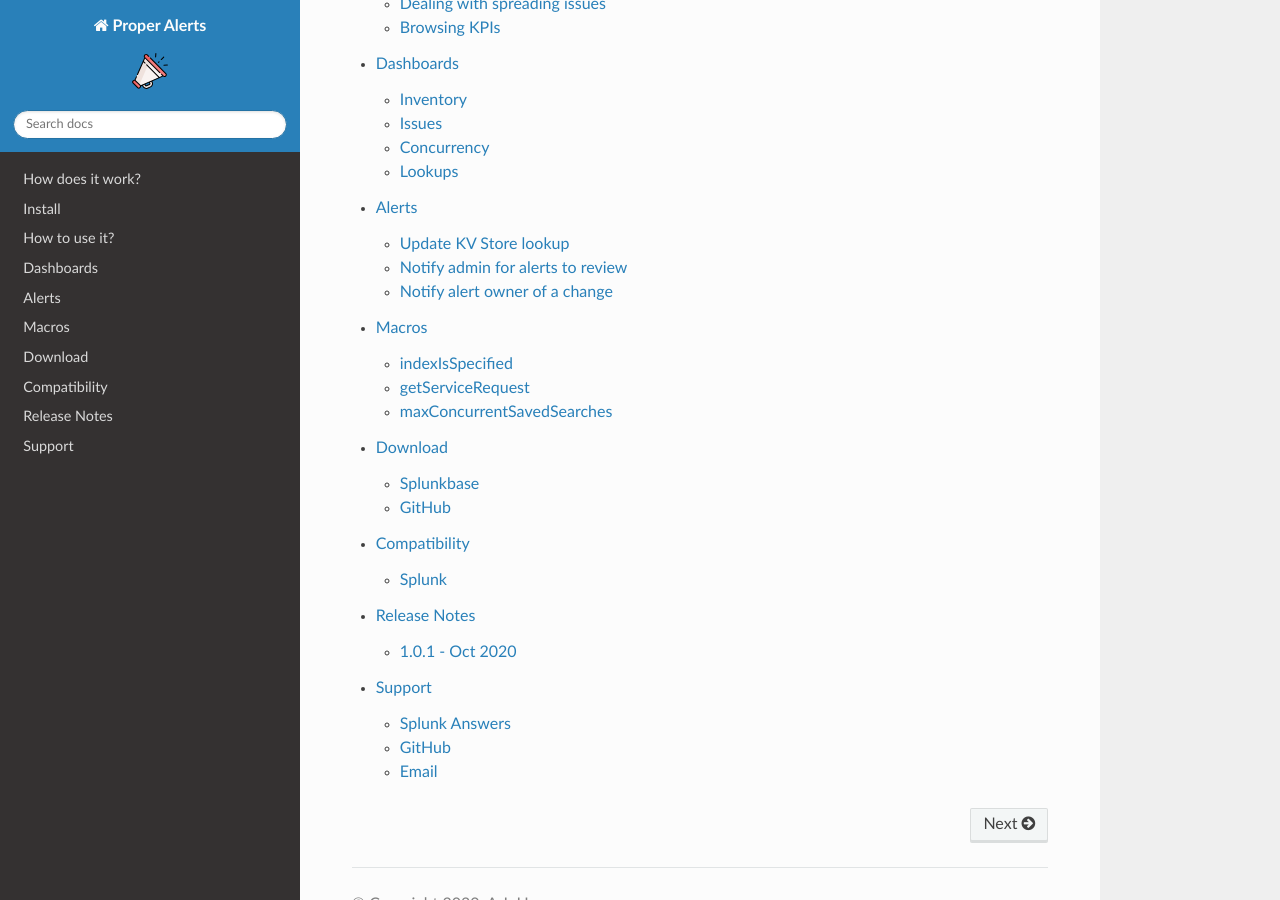
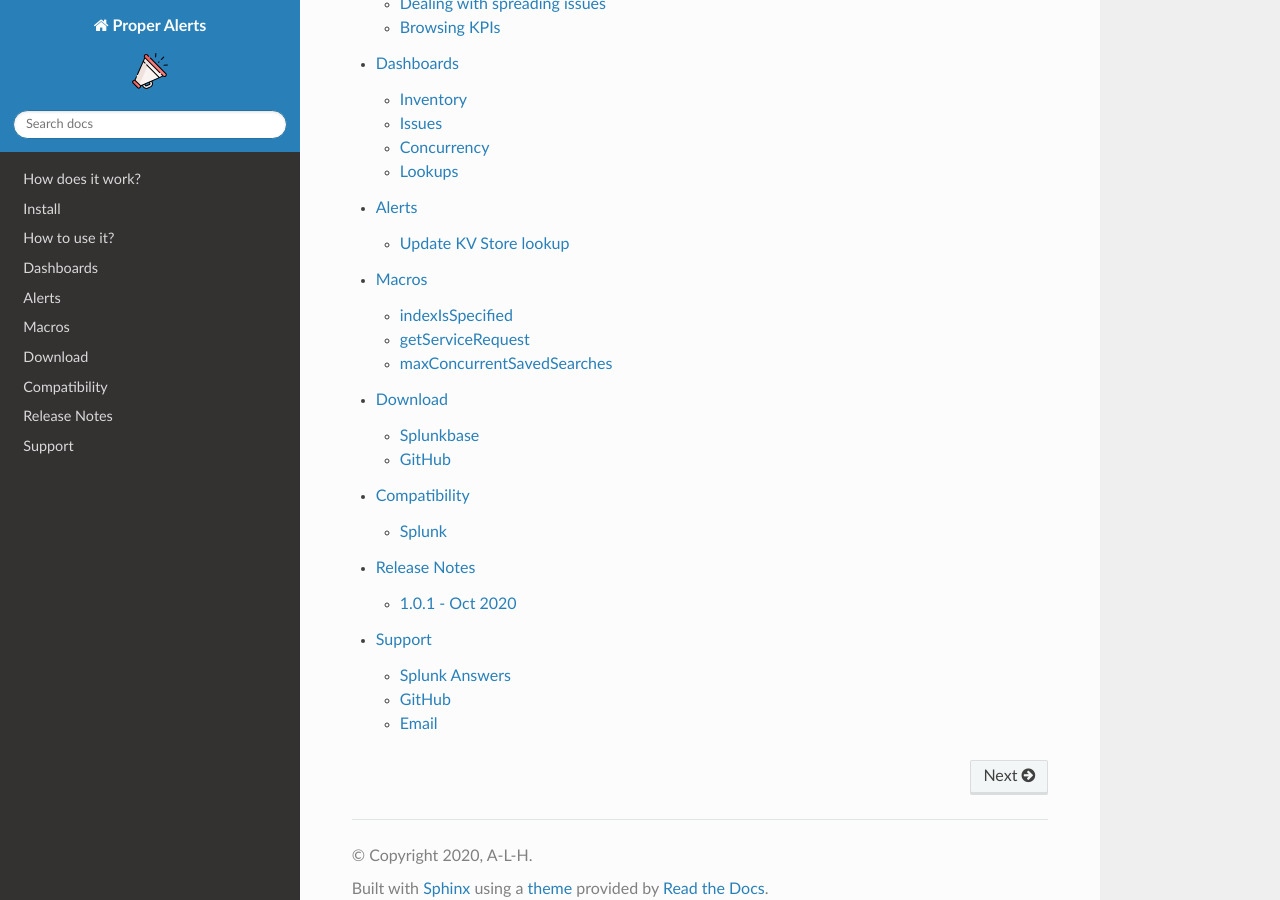
Before and after one commit to a-l-h/splunk-app-proper-alerts, a Sphinx documentation site: the page built from doc/index.rst, in a window 1280 px wide and 900 px high, scrolled down 1081 px. Built offline with Sphinx 7.4.7 and the Read the Docs theme 2.0.0, drawn with Linux system fonts in a browser that asks for light colours; some of the changed lines change nothing that is shown.

Commit message:
Update alerts.rst

```diff
--- a/doc/alerts.rst
+++ b/doc/alerts.rst
@@ -7,7 +7,7 @@
 Its search query broken down in detailed steps:
 
 Remove deleted alerts from the lookup
-*************************************
++++++++++++++++++++++++++++++++++++++
 
 .. list-table::
    :widths: 20 80
@@ -25,7 +25,7 @@
      - Delete alert entries from the lookup using `Gemini KV Store Tools <https://splunkbase.splunk.com/app/3536/#/details>`_ custom command
 
 Search for active alerts
-************************
+++++++++++++++++++++++++
 
 .. list-table::
    :widths: 20 80
@@ -43,7 +43,7 @@
      - Save the MD5 hash of the concatenation of main fields for later comparison
 
 Considered fields:
-~~~~~~~~~~~~~~~~~~
+******************
 
 .. list-table::
    :widths: 20 80
@@ -86,103 +86,3 @@
      - Determine the maximum runtime from scheduler logs
    * - 36
      - Filter out alerts only present in scheduler logs
-
-Compare it to current KV Store lookup entries
-*********************************************
-
-.. list-table::
-   :widths: 20 80
-   :header-rows: 0
-
-   * - 37-38
-     - Add the current content of the KV Store lookup to the results for comparison
-   * - 39
-     - Group both data sets (1-6 & 37-38) by ``alert`` and by ``app``
-   * - 40
-     - If the MD5 of main fields have changed or if runtime exceeds interval, keep the newest values
-   * - 41
-     - If the search period of schedule has changed, reset the *Alignment* check
-   * - 42
-     - If the search query has changed, reset the *Structure* check
-   * - 43
-     - If the search query has changed, reset the *Source* check
-   * - 45
-     - If the runtime exceeds the interval, update the *Runtime* check
-   * - 46-47
-     - Check if the search period has a minimum delay of 1 minute, if applicable
-   * - 48-55
-     - Fields clean up
-   * - 56-59
-     - Retrieve App label
-   * - 60
-     - Call KV Store lookup to get the ``_key`` field for each entry to update
-
-Save results to the KV Store lookup
-***********************************
-
-The output contains two types of entries:
-
-- alerts created after the last execution of the alert
-- alerts modified since the last execution of the alert
-
-It is saved to the KV Store lookup **alerts_lookup** using Gemini KV Store Tools' custom alert action:
-
-.. image:: img/alert_action_kv_store.png
-   :align: center
-
-Save results to the KV Store lookup
-***********************************
-
-Alert runs every hour. If you adjust cron schedule, adjust time range accordingly.
-
-Notify admin for alerts to review
----------------------------------
-
-This alert notifies Splunk admins of the count of alerts that need to be reviewed.
-
-The idea is to enable it after the first initial review of all alerts.
-
-This way, Splunk admins get notified of any alert to review whether new of modified.
-
-The recipient(s) must be set and the schedule should be adjusted to your needs.
-
-Notify alert owner of a change
-------------------------------
-
-This alert notifies the owner of an alert of any change made on an alert he owns.
-
-The goal is to avoid any issue that could arise from unsolicited or unannounced modifications.
-
-The recipient of this alert is the recipient of the modified alert.
-
-If the alert has no recipient, alert is sent to email set in ``Notify admin for alerts to review`` alert.
-
-Search query steps:
-~~~~~~~~~~~~~~~~~~~
-
-.. list-table::
-   :widths: 20 80
-   :header-rows: 1
-
-   * - Lines
-     - Description
-   * - 1
-     - Search for all enabled and scheduled alerts, then for each alert:
-   * - 4
-     - Clean ``updated`` field
-   * - 5
-     - Save the MD5 hash of the concatenation of main fields for later comparison (:ref:`see above<Considered fields>`)
-   * - 6
-     - Prefix all fields name except ``alert`` & ``app`` with ``new_`` for later comparison
-   * - 8-11
-     - Load KV Store lookup entries that do have an ``owner``
-   * - 12
-     - Group both data sets (1 & 8-11) by ``alert`` and by ``app``
-   * - 13
-     - Filter out results having the same MD5 hash of main fields in both data sets
-   * - 16-21
-     - Eval main alert fields to identify the modified ones
-   * - 27-30
-     - Retrieve App label
-   * - 34-39
-     - If email is invalid set it as set in ``Notify admin for alerts to review`` alert
```
